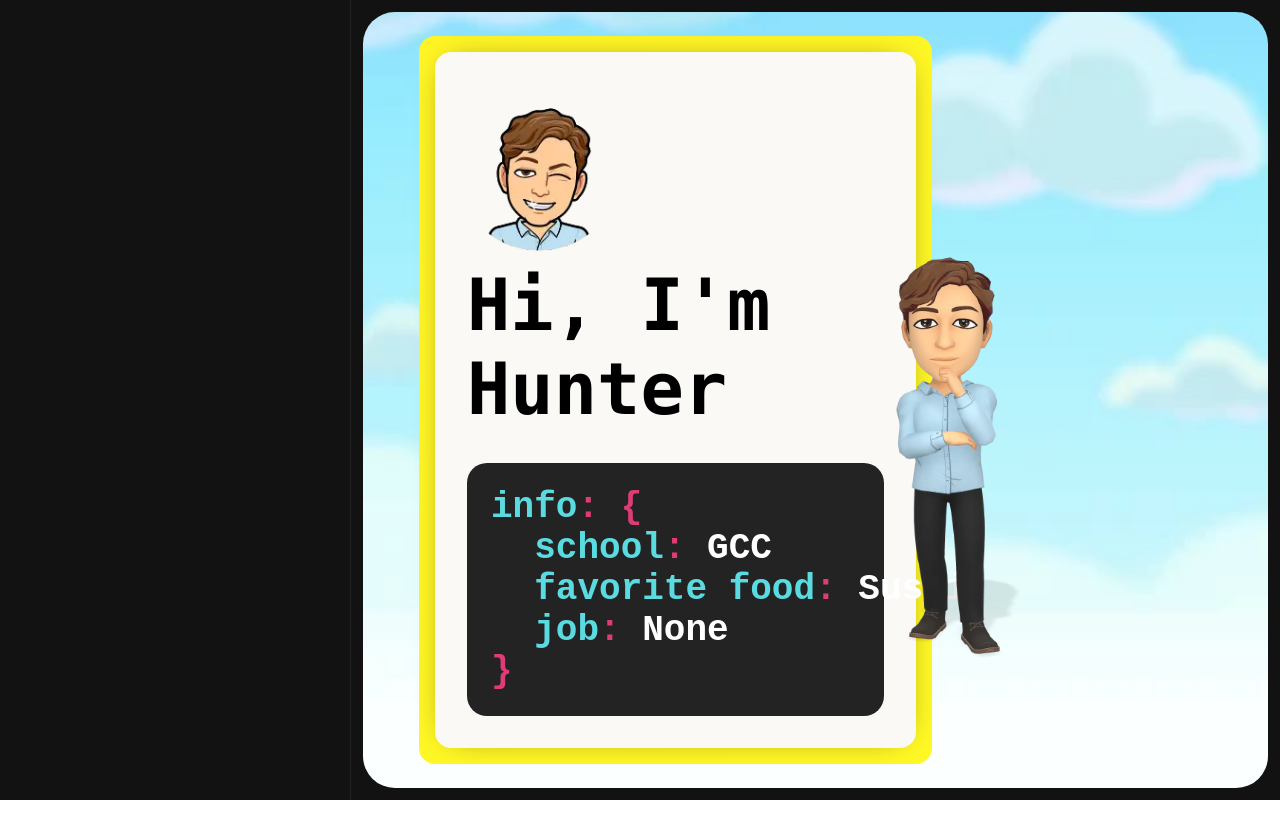
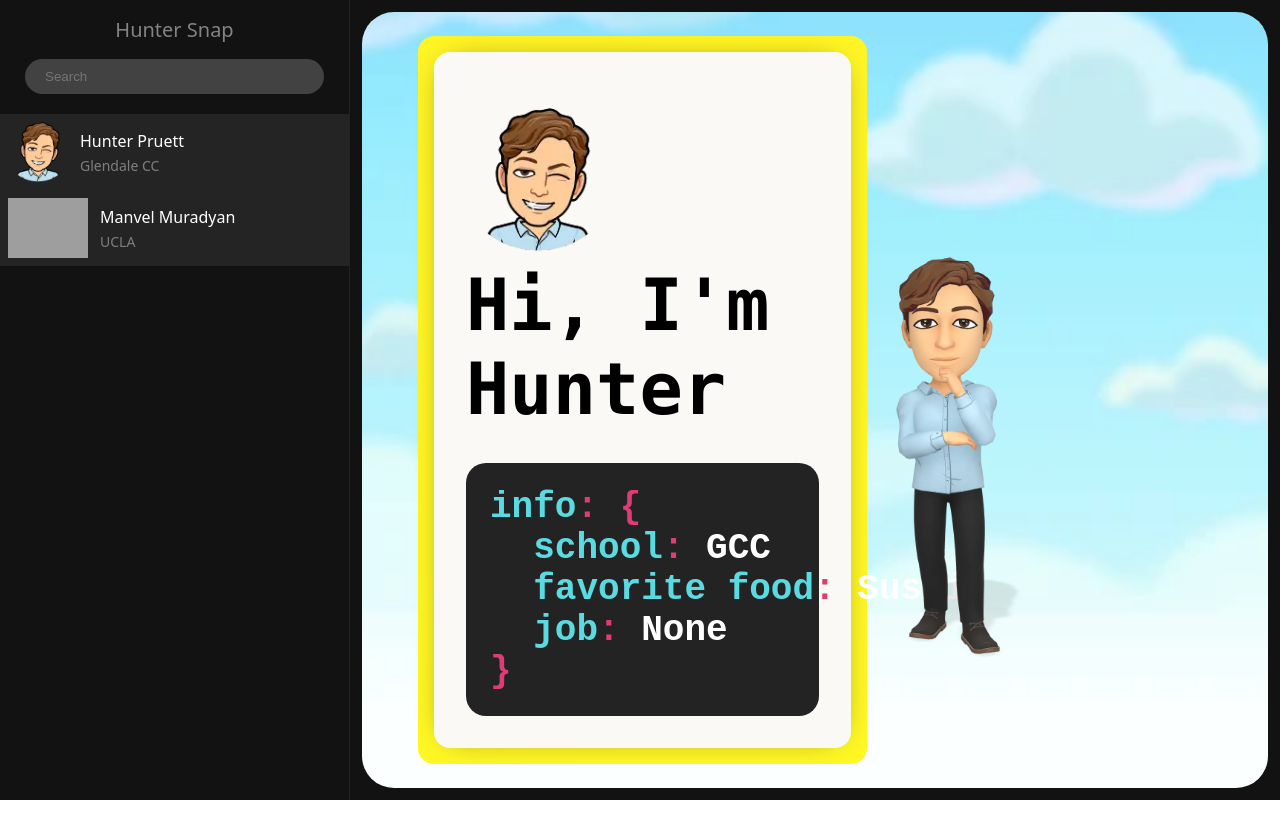
Before and after one commit to 1Ghasthunter1/sea-2024-stg2, a website: page index.html in a window 1280 px wide. Before the commit the page ends 800 px from the top, so only its background shows below. Drawn offline with Linux system fonts and the light colour scheme; sample sign-in values are in the browser's storage; grey boxes are pictures that could not be loaded.

Commit message:
basic card template and helper fns implemented

```diff
--- a/auth/style.css
+++ b/auth/style.css
@@ -1,5 +1,5 @@
 body {
-    font-family: "Helvetica Neue", sans-serif;
+    font-family: system-ui, -apple-system, BlinkMacSystemFont, 'Segoe UI', Roboto, Oxygen, Ubuntu, Cantarell, 'Open Sans', 'Helvetica Neue', sans-serif;
     background: #FEFC00;
 }
 
@@ -36,7 +36,7 @@ body {
     font-weight: 500;
 }
 
-input {
+form>input {
     padding: 10px;
     margin-bottom: 20px;
     border-radius: 5px;
@@ -89,12 +89,12 @@ input:hover {
 }
 
 a {
-    text-decoration: none ;
+    text-decoration: none;
     transition: text-decoration 0.1s ease-in-out;
 }
 
 a:hover {
-    text-decoration: underline ;
+    text-decoration: underline;
     text-underline-offset: 2px;
 }
 
@@ -116,6 +116,7 @@ a:hover {
     0% {
         transform: rotate(0deg);
     }
+
     100% {
         transform: rotate(360deg);
     }
--- /dev/null
+++ b/content-script.js
@@ -0,0 +1,50 @@
+const people = [
+  {
+    firstName: "Hunter",
+    lastName: "Pruett",
+    age: 20,
+    pfpUrl: "/img/hunter-bitmoji-pfp.webp",
+    fullUrl: "/img/hunter-bitmoji-full.webp",
+    school: "Glendale CC",
+  },
+  {
+    firstName: "Manvel",
+    lastName: "Muradyan",
+    age: 19,
+    pfpUrl:
+      "https://sdk.bitmoji.com/render/panel/10226022-99292531260_4-s5-v1.webp?transparent=1&scale=0",
+    fullUrl: "/img/hunter-bitmoji-full.webp",
+    school: "UCLA",
+  },
+];
+
+//make mutable copy of people
+let mPeople = people.slice();
+
+var peopleContainer = document.getElementById("people-container");
+
+var personCard = document.getElementById("person-card");
+
+function createCard(person) {
+  var card = personCard.cloneNode(true);
+  card.id = "card-" + person.firstName.toLowerCase();
+  card.querySelector(".card-name").innerText =
+    person.firstName + " " + person.lastName;
+  card.querySelector(".card-img").src = person.pfpUrl;
+  card.querySelector(".card-school").innerText = person.school;
+
+  return card;
+}
+
+function showPeople() {
+  //  clear children
+  peopleContainer.innerHTML = "";
+
+  mPeople.forEach((person) => {
+    var card = createCard(person);
+    console.log(peopleContainer);
+    peopleContainer.appendChild(card);
+  });
+}
+
+window.addEventListener("load", showPeople);
--- a/index.html
+++ b/index.html
@@ -9,7 +9,31 @@
 
 <body>
     <div class="app-container">
-        <div class="app-left"></div>
+        <div class="app-left">
+            <div
+                style="margin-left: auto; margin-right: auto; color: #838383; font-size: 20px; font-weight:500; margin-bottom:16px;">
+                Hunter Snap
+            </div>
+            <input class="search-input" placeholder="Search">
+            <div id="people-container" style="color: white;">
+                <div class="person-card" id="person-card">
+                    <div style="display: flex; align-items: center; ">
+                        <img src="../img/hunter-bitmoji-pfp.webp" alt="Hunter Bitmoji" style="height:60px;"
+                            class="card-img" />
+                        <div style="margin-left: 12px;">
+                            <h3 class="card-name" style="margin-bottom: 4px;">
+                                Hunter Pruett
+                            </h3>
+                            <p class="card-school" style="color:#7f7f7f">
+                                Glendale CC
+                            </p>
+                        </div>
+                    </div>
+                    <div></div>
+
+                </div>
+            </div>
+        </div>
         <div class="app-right">
             <div class="container">
                 <div id="card-pre" style="width: 50%" class="language-css" tabindex="0">
@@ -37,6 +61,7 @@
     </div>
     </div>
     <script type="text/javascript" src="script.js"></script>
+    <script type="text/javascript" src="content-script.js"></script>
 </body>
 
 </html>
--- a/style.css
+++ b/style.css
@@ -4,10 +4,30 @@
     --white: hsl(334, 7%, 95%);
 }
 
+
+
+* {
+    box-sizing: border-box;
+    margin-block-start: 0;
+    margin-block-end: 0;
+}
+
 html,
 body {
     margin: 0;
     padding: 0;
+    font-family: system-ui, -apple-system, BlinkMacSystemFont, 'Segoe UI', Roboto, Oxygen, Ubuntu, Cantarell, 'Open Sans', 'Helvetica Neue', sans-serif
+}
+
+h3 {
+    font-size: 16px;
+    font-weight: 400;
+}
+
+p {
+    font-size: 14px;
+    font-weight: 300;
+
 }
 
 
@@ -26,7 +46,7 @@ body {
     display: flex;
     flex-direction: column;
     align-items: center;
-    justify-content: center;
+    padding-top: 1rem;
 }
 
 .app-right {
@@ -53,6 +73,28 @@ body {
     display: flex
 }
 
+#people-container {
+    min-height: 100vh;
+    width: 100%
+}
+
+.person-card {
+    width: 100%;
+    background: #242424;
+    padding: 8px;
+    display: flex;
+    align-items: center;
+    justify-content: space-between;
+    transition: background 0.2s ease-in-out;
+    cursor: pointer;
+
+}
+
+.person-card:hover {
+    background: #373737;
+}
+
+
 .user-card {
     width: 250px;
     height: 500px;
@@ -71,10 +113,10 @@ body {
 }
 
 
+
 #card-pre {
     font-size: 3rem;
     font-weight: bold;
-    font-family: inherit;
     color: #000;
     background: #FAF9F6;
     padding: 2rem;
@@ -94,6 +136,18 @@ body {
     content: "";
     position: absolute;
     border-radius: inherit;
+}
+
+.search-input {
+    padding: 10px 20px 10px 20px;
+    margin-bottom: 20px;
+    border-radius: 200px;
+    background: #424242;
+    outline: none;
+    border: none;
+    color: white;
+    transition: outline-color 0.1s ease-in-out;
+    width: calc(100% - 50px)
 }
 
 pre {
```
